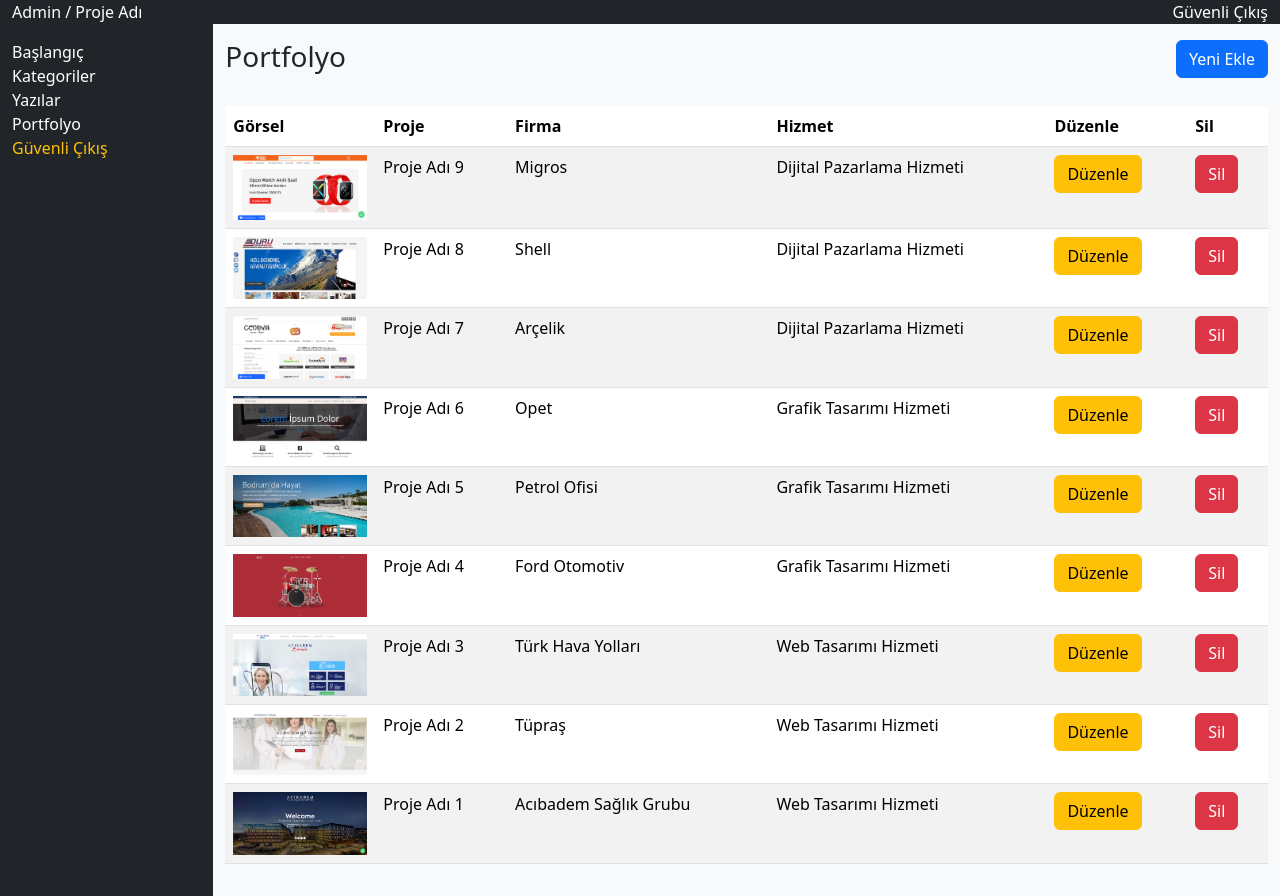
After one commit to kpamukcu/php951, a PHP site: page /admin/portfolyo.php in a window 1280 px wide. The commit adds this page. Run offline with PHP 8.4, Linux system fonts and the light colour scheme; the visitor is signed in with stand-in values (Sample User, id 1); data comes from the database, SQL or seed files in the repository; both versions use the stored data as it was after the commit; some libraries are stand-ins or nearby versions.

Commit message:
Portfolio Module

```diff
--- a/admin/header.php
+++ b/admin/header.php
@@ -40,6 +40,7 @@
                     <a href="dashboard.php">Başlangıç</a><br>
                     <a href="kategoriler.php">Kategoriler</a><br>
                     <a href="yazilar.php">Yazılar</a><br>
+                    <a href="portfolyo.php">Portfolyo</a><br>
                     <a href="logout.php" class="text-warning">Güvenli Çıkış</a>
                 </div>
                 <div class="col-md-10 bg-light py-3">
--- /dev/null
+++ b/admin/portfolyo.php
@@ -0,0 +1,156 @@
+<?php
+require_once('header.php');
+
+
+if(isset($_GET['deleteID'])){
+    $id = $_GET['deleteID'];
+
+    $projeSil = $db -> prepare('delete from portfolyo where id=?');
+    $projeSil -> execute(array($id));
+
+    if($projeSil -> rowCount()){
+        echo '<script>alert("Proje Silindi")</script><meta http-equiv="refresh" content="0; url=portfolyo.php">';
+    } else {
+        echo '<script>alert("Hata Oluştu")</script><meta http-equiv="refresh" content="0; url=portfolyo.php">';
+    }
+}
+?>
+<!-- Admin Body Section Start -->
+<div class="row">
+    <div class="col-md-6">
+        <h3>Portfolyo</h3>
+    </div>
+    <div class="col-md-6">
+        <!-- Button trigger modal -->
+        <div class="text-end">
+            <button type="button" class="btn btn-primary" data-bs-toggle="modal" data-bs-target="#staticBackdrop">
+                Yeni Ekle
+            </button>
+        </div>
+
+        <!-- Modal -->
+        <div class="modal fade" id="staticBackdrop" data-bs-backdrop="static" data-bs-keyboard="false" tabindex="-1" aria-labelledby="staticBackdropLabel" aria-hidden="true">
+            <div class="modal-dialog modal-lg">
+                <div class="modal-content">
+                    <div class="modal-header">
+                        <h1 class="modal-title fs-5" id="staticBackdropLabel">Yeni Proje Ekle</h1>
+                        <button type="button" class="btn-close" data-bs-dismiss="modal" aria-label="Close"></button>
+                    </div>
+                    <div class="modal-body">
+                        <form action="" method="post" class="row" enctype="multipart/form-data">
+                            <div class="col-12">
+                                <input type="text" name="projeAdi" placeholder="Proje Adı Girin" class="form-control">
+                            </div>
+                            <div class="col-12 my-3">
+                                <textarea name="aciklama" placeholder="Proje Açıklaması Girin" rows="6" class="form-control"></textarea>
+                            </div>
+                            <div class="col-md-4">
+                                <label>Firma Adı</label>
+                                <input type="text" name="kurum" placeholder="Firma Adı Girin" class="form-control">
+                            </div>
+                            <div class="col-md-4">
+                                <label>Proje Türü</label>
+                                <select name="projeTuru" class="form-control">
+                                    <option value="">Seçiniz</option>
+                                    <option value="Bireysel">Bireysel</option>
+                                    <option value="Kurumsal">Kurumsal</option>
+                                </select>
+                            </div>
+                            <div class="col-md-4">
+                                <label>Hizmet</label>
+                                <select name="hizmet" class="form-control">
+                                    <option value="">Seçiniz</option>
+                                    <option value="Dijital Pazarlama Hizmeti">Dijital Pazarlama Hizmeti</option>
+                                    <option value="Grafik Tasarımı Hizmeti">Grafik Tasarımı Hizmeti</option>
+                                    <option value="Web Tasarımı Hizmeti">Web Tasarımı Hizmeti</option>
+                                </select>
+                            </div>
+                            <div class="col-md-4 my-3">
+                                <label>Kullanılan Teknolojiler</label>
+                                <input type="text" name="teknoloji" placeholder="Kullanılan Teknolojiler" class="form-control">
+                            </div>
+                            <div class="col-md-4 my-3">
+                                <label>Proje Adresi</label>
+                                <input type="url" name="adres" placeholder="https://wwww.projeadresi.com" class="form-control">
+                            </div>
+                            <div class="col-md-4 my-3">
+                                <label>Proje Görseli</label>
+                                <input type="file" name="gorsel" class="form-control">
+                            </div>
+                            <div class="col-12">
+                                <button type="submit" class="btn btn-success w-100" name="projeKaydet">Kaydet</button>
+                            </div>
+                        </form>
+                    </div>
+                </div>
+            </div>
+        </div>
+    </div>
+</div>
+<div class="row mt-4">
+    <div class="col-12">
+        <table class="table table-striped">
+            <thead>
+                <tr>
+                    <th style="width:150px;">Görsel</th>
+                    <th>Proje</th>
+                    <th>Firma</th>
+                    <th>Hizmet</th>
+                    <th>Düzenle</th>
+                    <th>Sil</th>
+                </tr>
+            </thead>
+            <tbody>
+
+                <?php
+                $projeList = $db->prepare('select * from portfolyo order by id desc');
+                $projeList->execute();
+
+                if ($projeList->rowCount()) {
+                    foreach ($projeList as $projeListSatir) {
+                ?>
+                        <tr>
+                            <td><img src="<?php echo $projeListSatir['gorsel']; ?>" class="w-100"></td>
+                            <td><?php echo $projeListSatir['projeAdi']; ?></td>
+                            <td><?php echo $projeListSatir['kurum']; ?></td>
+                            <td><?php echo $projeListSatir['hizmet']; ?></td>
+                            <td><a href="portfolyo.php?updateID=<?php echo $projeListSatir['id']; ?>" class="btn btn-warning">Düzenle</a></td>
+                            <td><a href="portfolyo.php?deleteID=<?php echo $projeListSatir['id']; ?>" class="btn btn-danger">Sil</a></td>
+                        </tr>
+                <?php
+                    }
+                }
+                ?>
+            </tbody>
+        </table>
+    </div>
+</div>
+<!-- Admin Body Section End -->
+
+
+
+
+
+
+
+<!-- Portfolio Save Module Start -->
+<?php
+if (isset($_POST['projeKaydet'])) {
+    $gorsel = '../assets/img/' . $_FILES['gorsel']['name'];
+
+    if (move_uploaded_file($_FILES['gorsel']['tmp_name'], $gorsel)) {
+        $yeniProje = $db->prepare('insert into portfolyo(projeAdi,aciklama,kurum,projeTuru,hizmet,teknoloji,adres,gorsel) values(?,?,?,?,?,?,?,?)');
+        $yeniProje->execute(array($_POST['projeAdi'], $_POST['aciklama'], $_POST['kurum'], $_POST['projeTuru'], $_POST['hizmet'], $_POST['teknoloji'], $_POST['adres'], $gorsel));
+
+        if ($yeniProje->rowCount()) {
+            echo '<script>alert("Proje Kaydedildi")</script><meta http-equiv="refresh" content="0; url=portfolyo.php">';
+        } else {
+            echo '<script>alert("Hata Oluştu")</script><meta http-equiv="refresh" content="0; url=portfolyo.php">';
+        }
+    }
+}
+?>
+<!-- Portfolio Save Module End -->
+
+
+<?php require_once('footer.php'); ?>
```
Also changed, not shown: aribilgi.sql (+57 -3 lines), assets/notlar/form-notlari.txt (added, +44 -0 lines).
